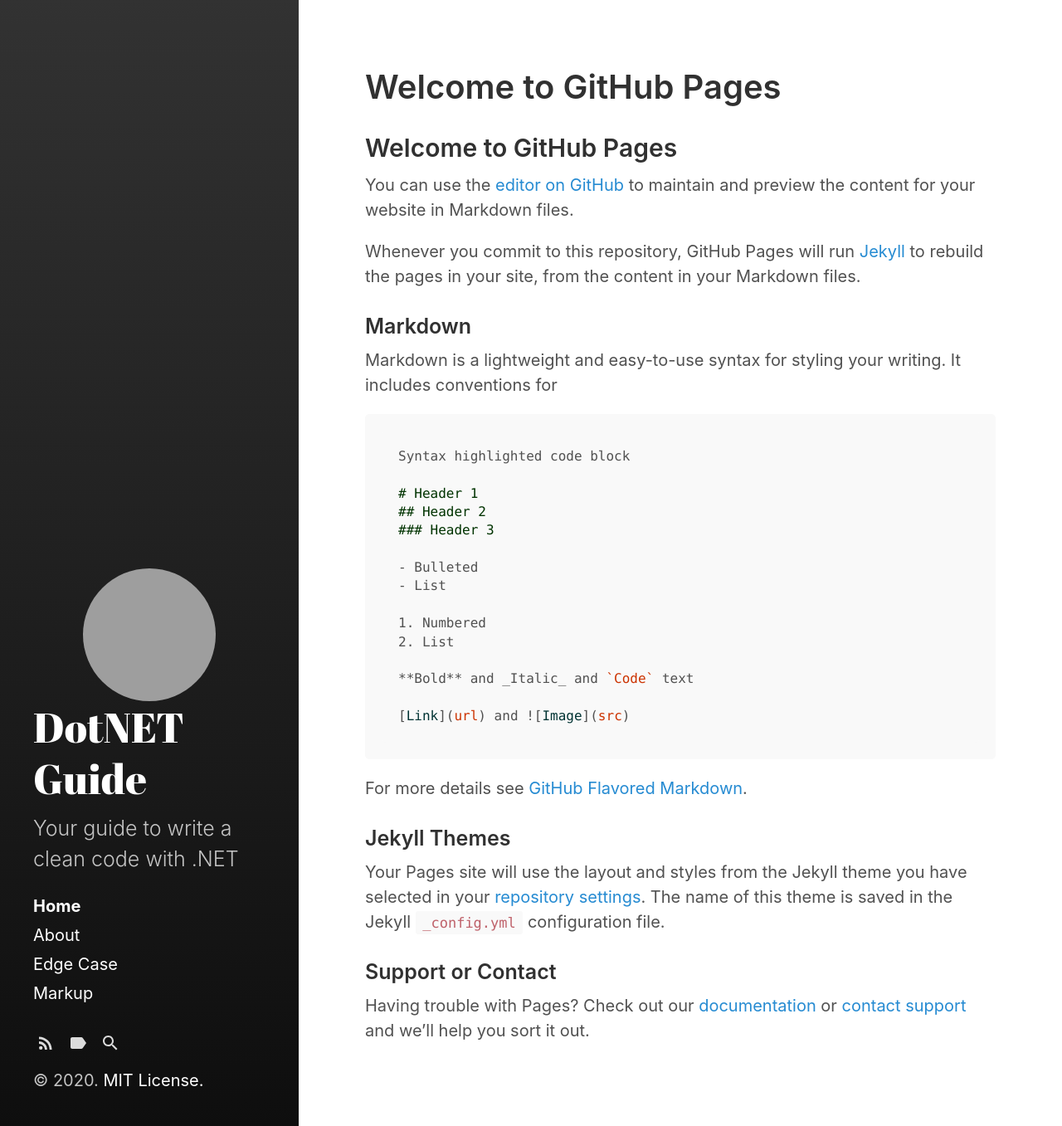
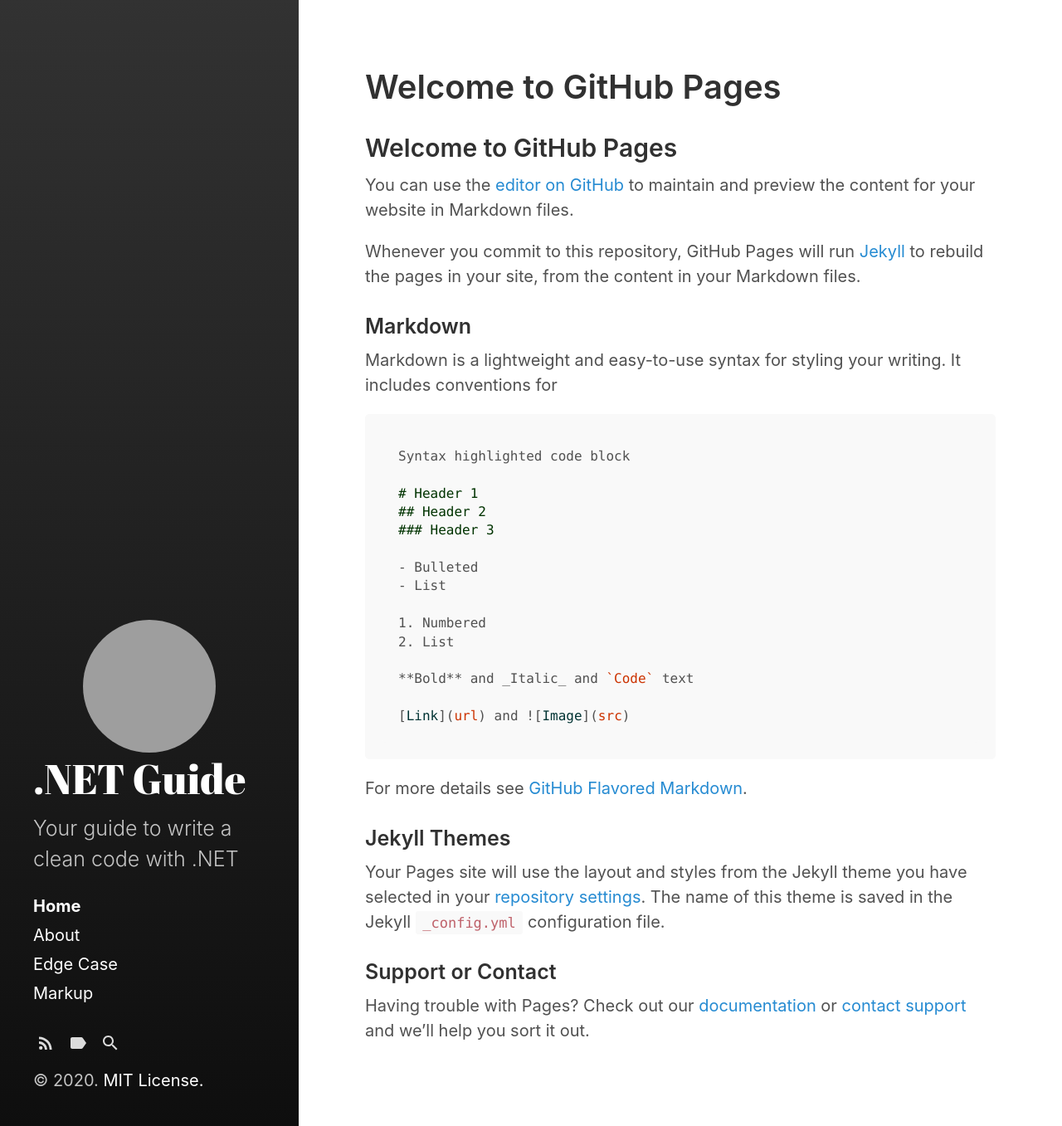
Before and after one commit to ahedfi/ahedfi.github.io, a Jekyll site: the page built from index.md, in a window 1280 px wide. Shown: the whole page at 83% size. Built offline with Jekyll 4.4.1, drawn with Linux system fonts in a browser that asks for light colours; our own code applies the rules of GitHub Pages for plain Markdown files; the list of posts is cut into pages by our own code; grey boxes are pictures that could not be loaded.

Commit message:
update title

```diff
--- a/_config.yml
+++ b/_config.yml
@@ -5,7 +5,7 @@ highlighter:      rouge
 remote_theme:     fongandrew/hydeout
 
 # Setup
-title:            DotNET Guide
+title:            .NET Guide
 tagline:          'A Jekyll theme'
 description:      'Your guide to write a clean code with .NET'
 url:              https://fongandrew.github.io
```
